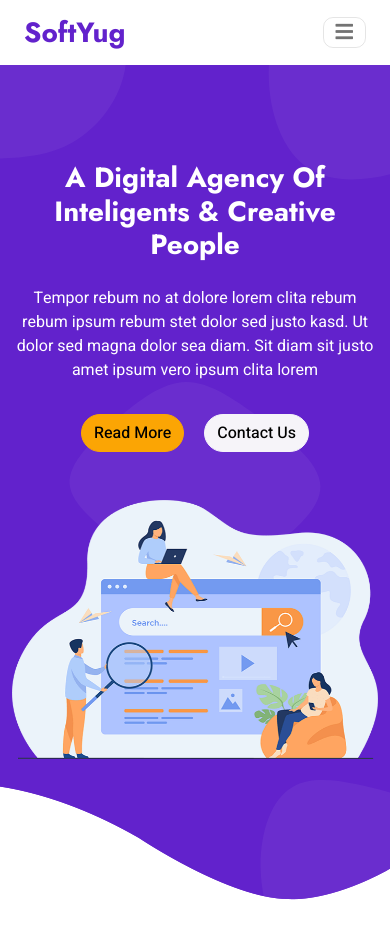
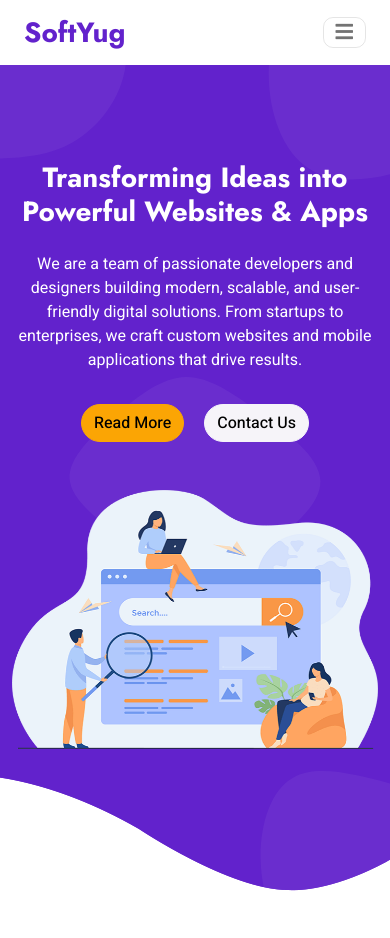
Before and after one commit to durgesh966/template2, a plain HTML site: page index.html in a window 390 px wide. Shown: the top 938 px of the page. Drawn offline with nearby package versions, Linux system fonts and the light colour scheme.

Commit message:
Update index.html

```diff
--- a/index.html
+++ b/index.html
@@ -77,17 +77,22 @@
     <div class="container px-lg-5">
         <div class="row g-5 align-items-end">
             <div class="col-lg-6 text-center text-lg-start">
-                            <h1 class="text-white mb-4 animated slideInDown">A Digital Agency Of Inteligents & Creative People</h1>
-                            <p class="text-white pb-3 animated slideInDown">Tempor rebum no at dolore lorem clita rebum rebum ipsum rebum stet dolor sed justo kasd. Ut dolor sed magna dolor sea diam. Sit diam sit justo amet ipsum vero ipsum clita lorem</p>
-                            <a href="" class="btn btn-secondary py-sm-3 px-sm-5 rounded-pill me-3 animated slideInLeft">Read More</a>
-                            <a href="" class="btn btn-light py-sm-3 px-sm-5 rounded-pill animated slideInRight">Contact Us</a>
+                <h1 class="text-white mb-4 animated slideInDown">
+                    Transforming Ideas into Powerful Websites & Apps
+                </h1>
+                <p class="text-white pb-3 animated slideInDown">
+                    We are a team of passionate developers and designers building modern, scalable, and user-friendly digital solutions. From startups to enterprises, we craft custom websites and mobile applications that drive results.
+                </p>
+                <a href="#about" class="btn btn-secondary py-sm-3 px-sm-5 rounded-pill me-3 animated slideInLeft">Read More</a>
+                <a href="#contact" class="btn btn-light py-sm-3 px-sm-5 rounded-pill animated slideInRight">Contact Us</a>
             </div>
             <div class="col-lg-6 text-center text-lg-start">
-                            <img class="img-fluid animated zoomIn" src="img/hero.png" alt="">
+                <img class="img-fluid animated zoomIn" src="img/hero.png" alt="Agency Hero Image">
             </div>
         </div>
     </div>
 </div>
+
         </div>
         <!-- Navbar & Hero End -->
 
```
Lines whose indentation alone changed are shown as unchanged.
